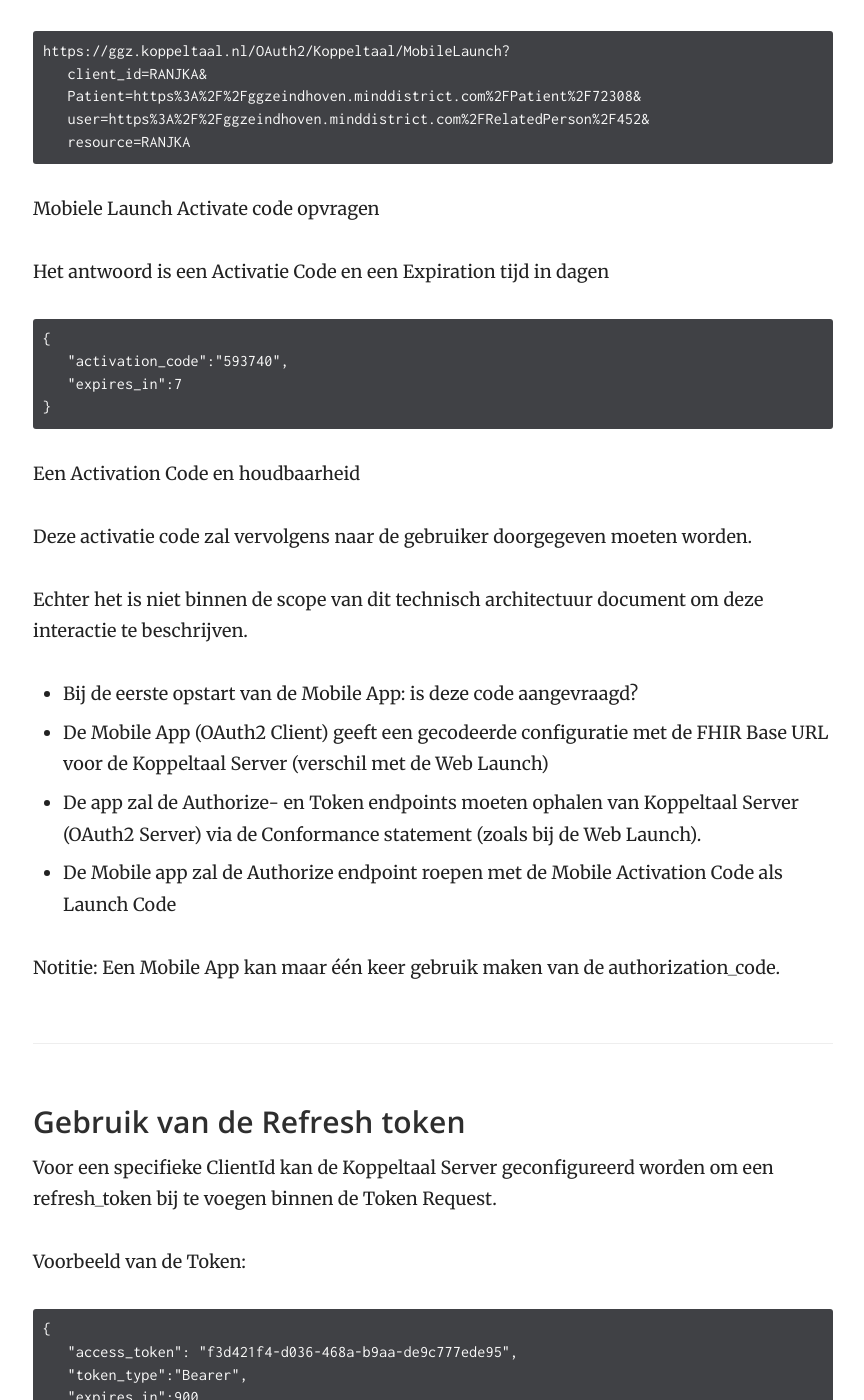
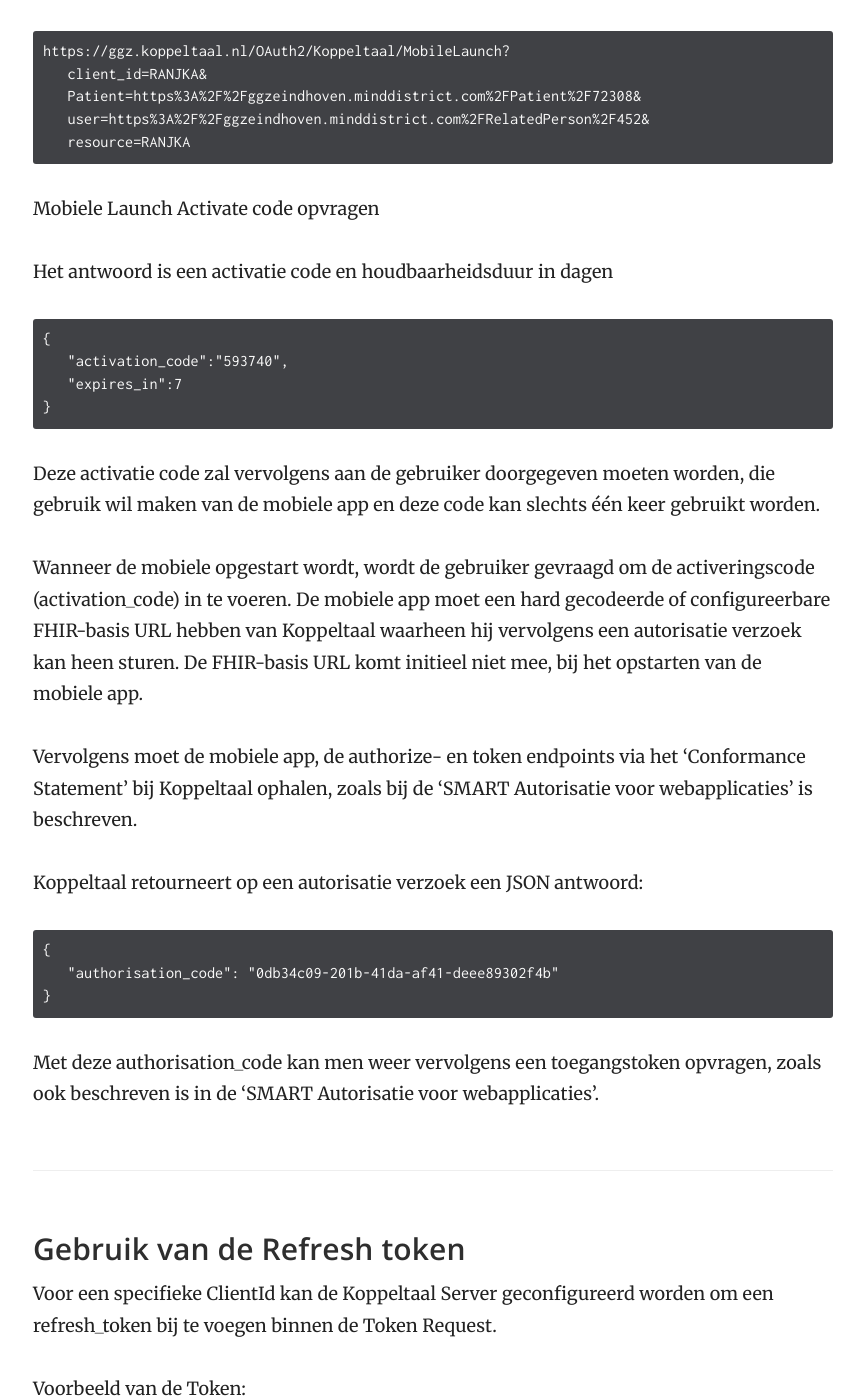
Before and after one commit to Koppeltaal/Koppeltaal-Documentation, a Jekyll site: the page built from technologie-architectuur.md, in a window 1280 px wide and 1400 px high, scrolled down 27096 px. Shown: the whole window, without its empty margins (357-1221 px from the left). Built offline with Jekyll 4.4.1, drawn with Linux system fonts in a browser that asks for light colours; our own code applies the rules of GitHub Pages for plain Markdown files.

Commit message:
GitBook: [master] one page modified

````diff
--- a/technologie-architectuur.md
+++ b/technologie-architectuur.md
@@ -632,7 +632,7 @@ https://ggz.koppeltaal.nl/OAuth2/Koppeltaal/MobileLaunch?
 
 Mobiele Launch Activate code opvragen
 
-Het antwoord is een Activatie Code en een Expiration tijd in dagen
+Het antwoord is een activatie code en houdbaarheidsduur in dagen
 
 ```text
 {
@@ -641,18 +641,21 @@ Het antwoord is een Activatie Code en een Expiration tijd in dagen
 }
 ```
 
-Een Activation Code en houdbaarheid
-
-Deze activatie code zal vervolgens naar de gebruiker doorgegeven moeten worden.
-
-Echter het is niet binnen de scope van dit technisch architectuur document om deze interactie te beschrijven.
-
-* Bij de eerste opstart van de Mobile App: is deze code aangevraagd?
-* De Mobile App \(OAuth2 Client\) geeft een gecodeerde configuratie met de FHIR Base URL voor de Koppeltaal Server \(verschil met de Web Launch\)
-* De app zal de Authorize- en Token endpoints moeten ophalen van Koppeltaal Server \(OAuth2 Server\) via de Conformance statement \(zoals bij de Web Launch\).
-* De Mobile app zal de Authorize endpoint roepen met de Mobile Activation Code als Launch Code
-
-Notitie: Een Mobile App kan maar één keer gebruik maken van de authorization\_code.
+Deze activatie code zal vervolgens aan de gebruiker doorgegeven moeten worden, die gebruik wil maken van de mobiele app en deze code kan slechts één keer gebruikt worden.
+
+Wanneer de mobiele opgestart wordt, wordt de gebruiker gevraagd om de activeringscode \(activation\_code\) in te voeren. De mobiele app moet een hard gecodeerde of configureerbare FHIR-basis URL hebben van Koppeltaal waarheen hij vervolgens een autorisatie verzoek kan heen sturen. De FHIR-basis URL komt initieel niet mee, bij het opstarten van de mobiele app.
+
+Vervolgens moet de mobiele app, de authorize- en token endpoints via het 'Conformance Statement' bij Koppeltaal ophalen, zoals bij de 'SMART Autorisatie voor webapplicaties' is beschreven.
+
+Koppeltaal retourneert op een autorisatie verzoek een JSON antwoord:
+
+```text
+{
+   "authorisation_code": "0db34c09-201b-41da-af41-deee89302f4b"
+}
+```
+
+Met deze authorisation\_code kan men weer vervolgens een toegangstoken opvragen, zoals ook beschreven is in de 'SMART Autorisatie voor webapplicaties'.
 
 ### Gebruik van de Refresh token
 
````
